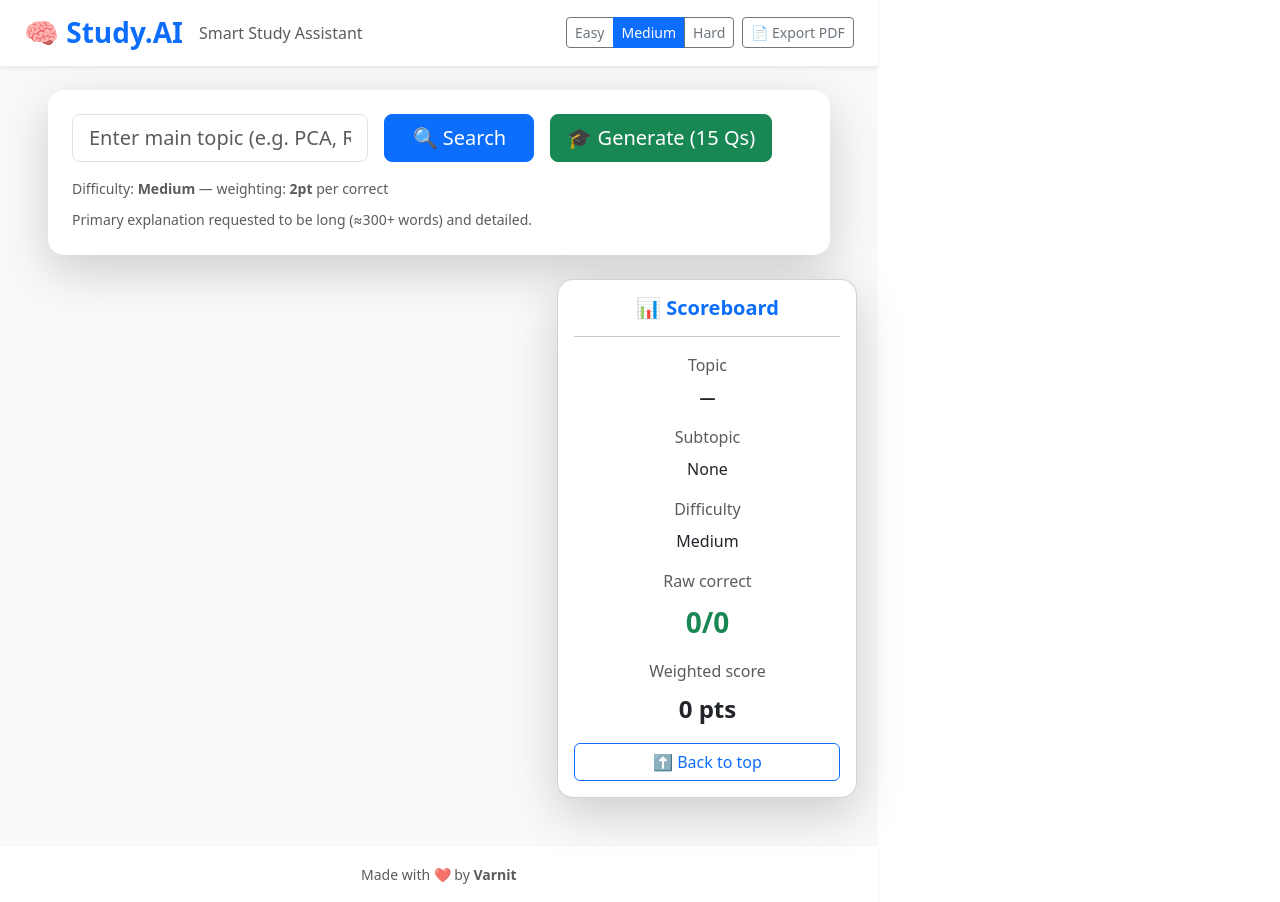
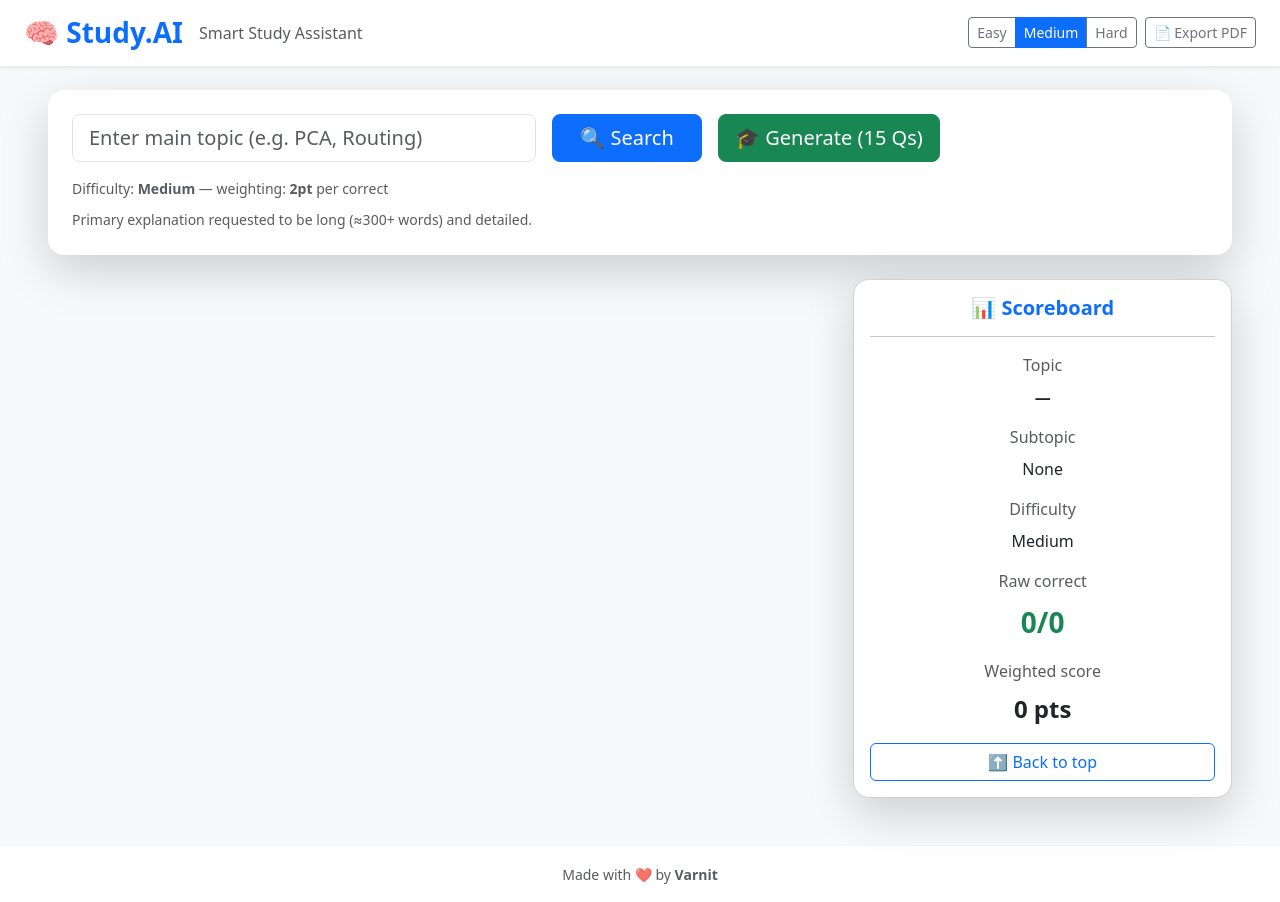
Before and after one commit to varnitpatel001/study_ai, a React app in the folder frontend/: page / in a window 1280 px wide. Built offline with nearby package versions, Linux system fonts and the light colour scheme; the HTML template or start-up script is replaced by a standard one.

Commit message:
Update App.jsx

```diff
--- a/frontend/src/App.jsx
+++ b/frontend/src/App.jsx
@@ -212,7 +212,7 @@ Make questions suitable for ${difficulty} difficulty.`;
   str?.toString().trim().toLowerCase().replace(/[’']/g, "'").replace(/\s+/g, " ");
 
   return (
-    <div className="bg-light min-vh-100 d-flex flex-column">
+    <div className="bg-light min-vh-100 min-vw-100 d-flex flex-column">
           <style>
         {`
           .list-group-item-success {
```
